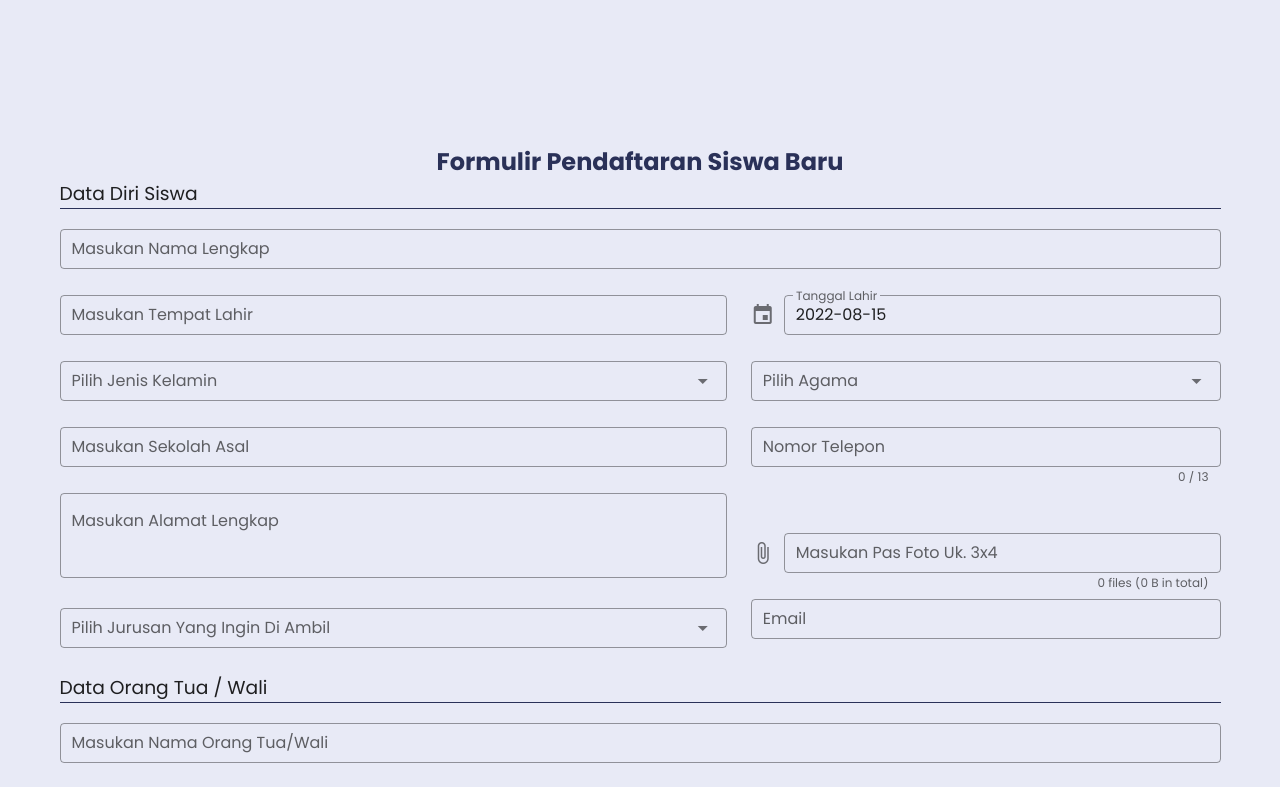
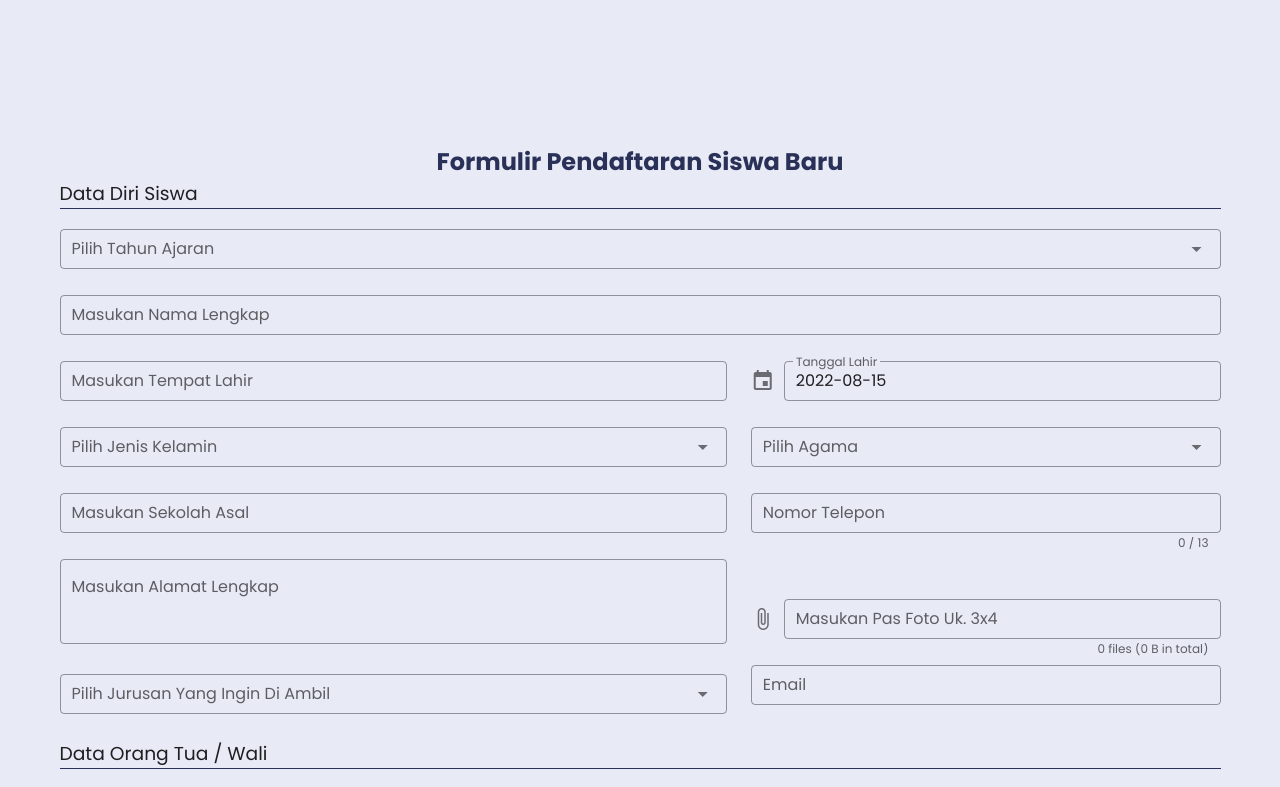
Before and after one commit to rizkiagus/RegistrationWeb, a Vue app: page /pendaftaran in a window 1280 px wide. Shown: the top 787 px of the page. Built offline with nearby package versions, Linux system fonts and the light colour scheme.

Commit message:
feat: sidang

```diff
--- a/src/views/Pendaftaran.vue
+++ b/src/views/Pendaftaran.vue
@@ -17,6 +17,15 @@
             <v-divider class="second mb-5"></v-divider>
             <v-row>
               <v-col cols="12">
+                <v-select
+                  dense
+                  :items="['2022/2023', '2023/2024', '2024/2025', '2025/2026']"
+                  label="Pilih Tahun Ajaran"
+                  required
+                  v-model="siswa.tahun_ajaran"
+                  :rules="[(v) => !!v || 'Tidak Boleh Kosong']"
+                  outlined
+                ></v-select>
                 <v-text-field
                   label="Masukan Nama Lengkap"
                   outlined
@@ -420,6 +429,7 @@ export default {
         status_bayar: "belum bayar",
         telp: "",
         jurusan: "",
+        tahun_ajaran:"",
       },
       loading: false,
     };
--- a/src/views/admin/dashboard.vue
+++ b/src/views/admin/dashboard.vue
@@ -12,7 +12,7 @@
         <v-card class="mx-2" color="#439534" flat>
           <v-card-title class="body-2"> Siswa Mendaftar TKR </v-card-title>
           <v-card-subtitle class="font-weight-bold">
-            {{ jumlahtkr ? jumlahtkrj : 0 }} Orang
+            {{ jumlahtkr ? jumlahtkr : 0 }} Orang
           </v-card-subtitle>
         </v-card>
       </div>
--- a/src/views/admin/siswa.vue
+++ b/src/views/admin/siswa.vue
@@ -1,6 +1,7 @@
 <template>
   <div>
     <v-data-table
+      ref="myTable"
       :headers="headers"
       :items="itemsWithIndex"
       :search="search"
@@ -42,6 +43,16 @@
               >
               </v-select>
             </v-col>
+            <v-col>
+              <v-select
+                outlined
+                dense
+                label="Filter Tahun Ajaran"
+                v-model="pilihtahun"
+                :items="tahun"
+              >
+              </v-select>
+            </v-col>
           </v-row>
         </v-card>
       </template>
@@ -66,7 +77,30 @@ export default {
     name: "makan",
     search: "",
     pilih: null,
+    pilihtahun: null,
     year: new Date(),
+    tahun: [
+      {
+        text: "Semua",
+        value: null,
+      },
+      {
+        text: '2022/2023',
+        value: "2022/2023"
+      },
+      {
+        text: '2023/2024',
+        value: "2023/2024"
+      },
+      {
+        text: '2024/2025',
+        value: "2024/2025"
+      },
+      {
+        text: '2025/2026',
+        value: "2025/2026"
+      },
+    ],
     jurusan: [
       {
         text: "Semua",
@@ -125,6 +159,12 @@ export default {
           filter: this.filterJurusan,
           sortable: false,
         },
+        {
+          text: "T/A",
+          value: "tahun_ajaran",
+          filter: this.filterTahun,
+          sortable: false,
+        },
         { text: "Nomor HP", value: "telp", sortable: false },
         { text: "Aksi", value: "id", align: "center", sortable: false },
       ];
@@ -137,6 +177,11 @@ export default {
         ...dataSiswa,
         index: index + 1,
       }));
+    },
+    itemsData(){
+      return this.$refs['myTable'].map((itemsWithIndex) => ({
+        ...itemsWithIndex
+      }))
     },
     dataSiswa() {
       return this.$store.state.siswa.datasiswa;
@@ -161,6 +206,8 @@ export default {
 
   methods: {
     download() {
+      const data = this.$refs['myTable'].items
+      console.log(data)
       const columns = [
         { title: "No", dataKey: "index" },
         { title: "Nama", dataKey: "nama" },
@@ -178,7 +225,7 @@ export default {
       doc.setFontSize(16).text(`Daftar Siswa Yang Mendaftar Pada Tahun Ajaran ${this.year.getFullYear()} / ${this.year.getFullYear()+1}`, 0.5, 1.0);
       autoTable(doc, {
         columns,
-        body: this.itemsWithIndex,
+        body: data,
         margin: { left: 0.5, top: 1.25 },
       });
       doc.save(pdfName + ".pdf");
@@ -188,6 +235,12 @@ export default {
         return true;
       }
       return value === this.pilih;
+    },
+    filterTahun(value) {
+      if (!this.pilihtahun) {
+        return true;
+      }
+      return value === this.pilihtahun;
     },
     goto(id) {
       this.gotoIndex = router.push(`/siswa/detail/${id}`);
```
